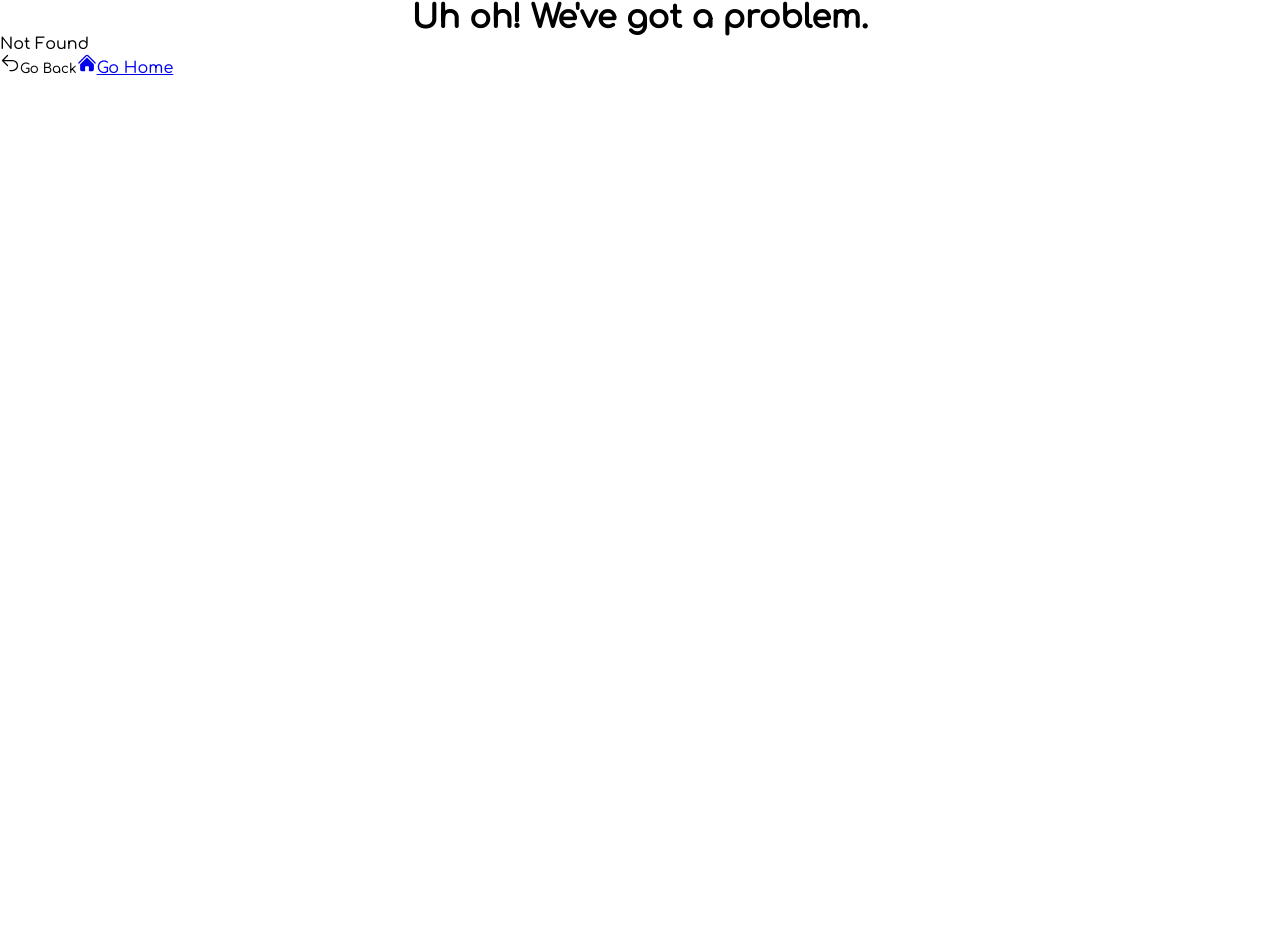
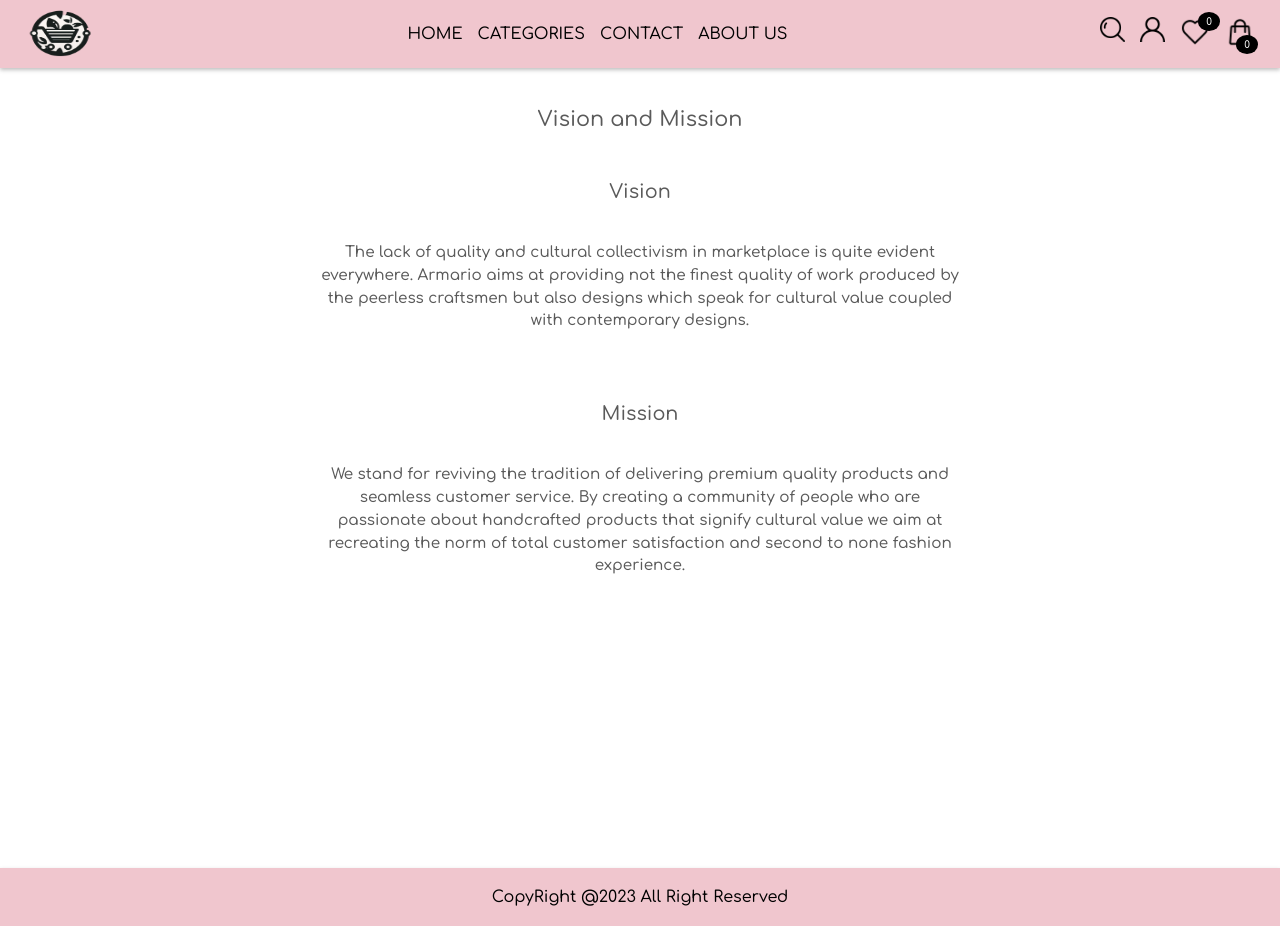
Before and after one commit to MuhammadAhmad338/My-Thirst-react-app-build-with-react-and-redux-toolkit, a React (Vite) app: page /pages/our-mission in a window 1280 px wide. Before the commit this address had no page. Before the commit the page ends 800 px from the top, so only its background shows below. Built offline with nearby package versions, Linux system fonts and the light colour scheme.

Commit message:
latest most most commits

```diff
--- a/src/Components/Cart/CartSidebar/CartSidebar.css
+++ b/src/Components/Cart/CartSidebar/CartSidebar.css
@@ -85,6 +85,9 @@ button:active {
 
 .cart-item-card {
   padding: 10px 12px;
+  margin: 10px 8px;
+  border: 1px solid black;
+  box-shadow: 0 4px 8px 0 rgba(0, 0, 0, 0.2);
 }
 
 .cart-item {
@@ -171,8 +174,8 @@ button:active {
 
 .cart-subtotal {
   border-top: 1px solid lightgray;
-  position: relative;
   z-index: 1;
+  width: 100%;
 }
 
 .cart-item-increase {
--- a/src/Components/Cart/CartSidebar/CartSidebar.tsx
+++ b/src/Components/Cart/CartSidebar/CartSidebar.tsx
@@ -59,7 +59,7 @@ const CartSidebar = ({ closeCart }: any) => {
         cartItems.map((item) => (
             <div key={item.id} className="cart-item-card">
               <div  className="cart-item">
-                <img src={item.image} alt="" width={100} height={100} />
+                <img src={item.image} alt="" width={150} height={100} />
                 <div className="cartItem-info">
                   <p>{item.title}</p>
                   <p>$ {item.price}</p>
--- a/src/Components/Products/products.css
+++ b/src/Components/Products/products.css
@@ -8,6 +8,7 @@
   align-items: center;
   margin: 0 auto;
   padding: 30px 0;
+  margin: 15px 15px;
 }
 
 .product-card {
--- a/src/Components/Signup/Signup.tsx
+++ b/src/Components/Signup/Signup.tsx
@@ -84,7 +84,6 @@ const Signup = () => {
           Sign In
         </Link>
       </div>
-      <button onClick={signOut}>SignOut</button>
 
     </div>
   );
--- a/src/index.css
+++ b/src/index.css
@@ -1,4 +1,9 @@
 @import url('https://fonts.googleapis.com/css2?family=Comfortaa:wght@500&display=swap');
+
+:root {
+  --primary-color: #5A5A5A;
+  --secondary-color: #000000;
+}
 
 * {
   padding: 0;
--- /dev/null
+++ b/src/pages/OurStory/outStory.css
@@ -0,0 +1,14 @@
+.our-story {
+    font-size: 0.95em; /* Adjust the font size for better readability */
+    line-height: 1.5; /* Adjust the line height for better vertical spacing */
+    text-align: center; /* Center the text horizontally */
+    color: var(--primary-color);
+    max-width: 800px; /* Set a max-width to control text width and keep it readable */
+    margin: 0 auto; /* Center the element within its parent container horizontally */
+    padding: 20px;
+    min-height: 100vh;
+    display: flex;
+    flex-direction: column;
+    align-items: center;
+    margin-top: 50px;
+}
--- /dev/null
+++ b/src/pages/OurStory/outStory.tsx
@@ -0,0 +1,14 @@
+import './outStory.css';
+
+const OurStory = () => {
+    return (
+        <div className='our-story'>
+            <h2 className='our-story-header'>Our Story</h2>
+            <p className='our-story-content'>
+                Armario started off as an idea to offer vegan leather products that are designed to meet the aesthetic needs and standards of cultured people. By analyzing the market and the place of synthetic leather bags in it that comes with unaffordable prices, we pitched to introduce premium quality handcrafted vegan leather bags at competitive pricing. And that’s precisely what stands us out in the marketplace. For quite a time Armario is serving with it peerless quality leather bags and unparalleled customer experience that ensure a total customer satisfaction and trust.
+            </p>
+        </div>
+    );
+}
+
+export default OurStory
--- /dev/null
+++ b/src/pages/VisionMission/visionmission.css
@@ -0,0 +1,41 @@
+.vision-mission {
+  margin: 0 auto;
+  display: flex;
+  width: 700px;
+  flex-direction: column;
+  gap: 50px;
+  min-height: 100vh;
+  padding: 40px 10px;
+}
+
+.vision-mission-heading {
+  font-size: 1.3em;
+  text-align: center;
+  color: var(--primary-color);
+}
+
+.vision,
+.mission {
+  display: flex;
+  flex-direction: column;
+  align-items: center;
+  justify-content: center;
+  gap: 20px;
+}
+
+.vision-heading,
+.mission-heading {
+  font-size: 1.2em;
+  color: var(--primary-color);
+}
+
+.vision-content,
+.mission-content {
+  font-size: 0.95em; /* Adjust the font size for better readability */
+  line-height: 1.5; /* Adjust the line height for better vertical spacing */
+  text-align: center; /* Center the text horizontally */
+  color: var(--primary-color);
+  max-width: 1000px; /* Set a max-width to control text width and keep it readable */
+  margin: 0 auto; /* Center the element within its parent container horizontally */
+  padding: 20px;
+}
--- /dev/null
+++ b/src/pages/VisionMission/visionmission.tsx
@@ -0,0 +1,23 @@
+import './visionmission.css';
+
+const VisionMission = () => {
+    return (
+        <div className='vision-mission'>
+            <p className='vision-mission-heading'>Vision and Mission</p>
+            <div className='vision'>
+                <p className='vision-heading'>Vision</p>
+                <p className='vision-content'>
+                    The lack of quality and cultural collectivism in marketplace is quite evident everywhere. Armario aims at providing not the finest quality of work produced by the peerless craftsmen but also designs which speak for cultural value coupled with contemporary designs.
+                </p>
+            </div>
+            <div className='mission'>
+                <p className='mission-heading'>Mission</p>
+                <p className='mission-content'>
+                    We stand for reviving the tradition of delivering premium quality products and seamless customer service. By creating a community of people who are passionate about handcrafted products that signify cultural value we aim at recreating the norm of total customer satisfaction and second to none fashion experience.
+                </p>
+            </div>
+        </div>
+    );
+}
+
+export default VisionMission
--- a/src/routes/router.tsx
+++ b/src/routes/router.tsx
@@ -12,6 +12,8 @@ import SingleProduct from "../Components/Products/SingleProduct/SingleProduct";
 import Header from "../Components/Header/Header";
 import Footer from "../Components/Footer/Footer";
 import Signin from "../Components/Signin/Signin";
+import VisionMission from "../pages/VisionMission/visionmission";
+import OurStory from "../pages/OurStory/outStory";
 
 export const routes = createBrowserRouter([
   {
@@ -35,6 +37,17 @@ export const routes = createBrowserRouter([
       </>
     ),
     errorElement: <Error />
+  },
+   {
+    path: "/pages/our-story",
+    element: (
+      <>
+        <Header /> {/* Add Header */}
+        <OurStory />
+        <Footer /> {/* Add Footer */}
+      </>
+    ),
+    errorElement: <Error />,
   },
   {
     path: "search",
@@ -125,4 +138,15 @@ export const routes = createBrowserRouter([
     ),
     errorElement: <Error />
   },
+  {
+    path: "/pages/our-mission",
+    element: (
+      <>
+        <Header /> {/* Add Header */}
+        <VisionMission />
+        <Footer /> {/* Add Footer */}
+      </>
+    ),
+    errorElement: <Error />,
+  },
 ]);
```
